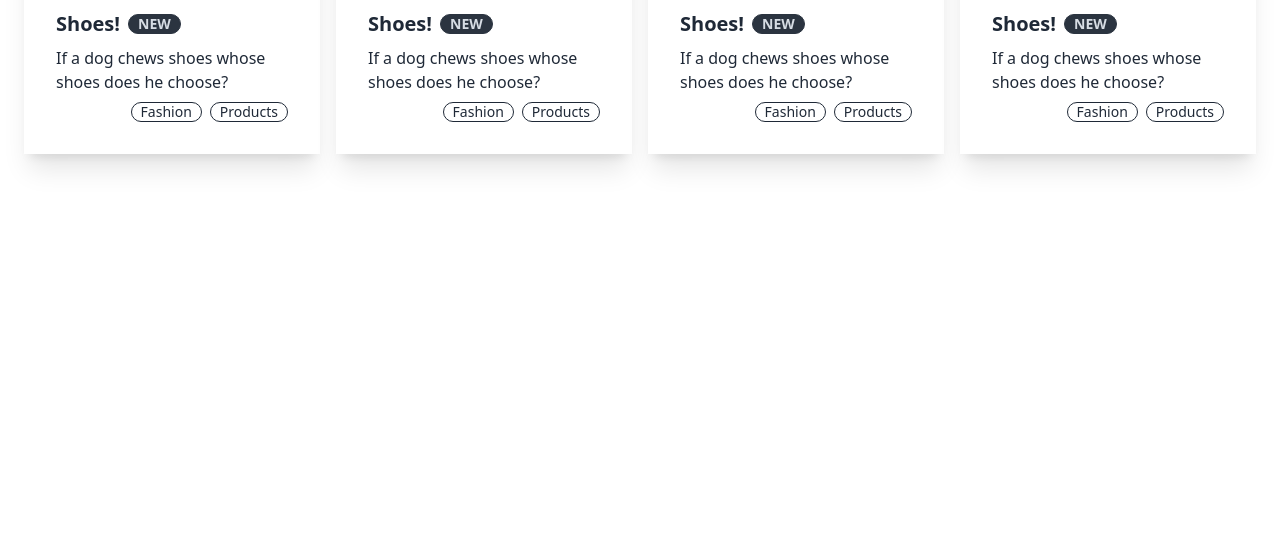
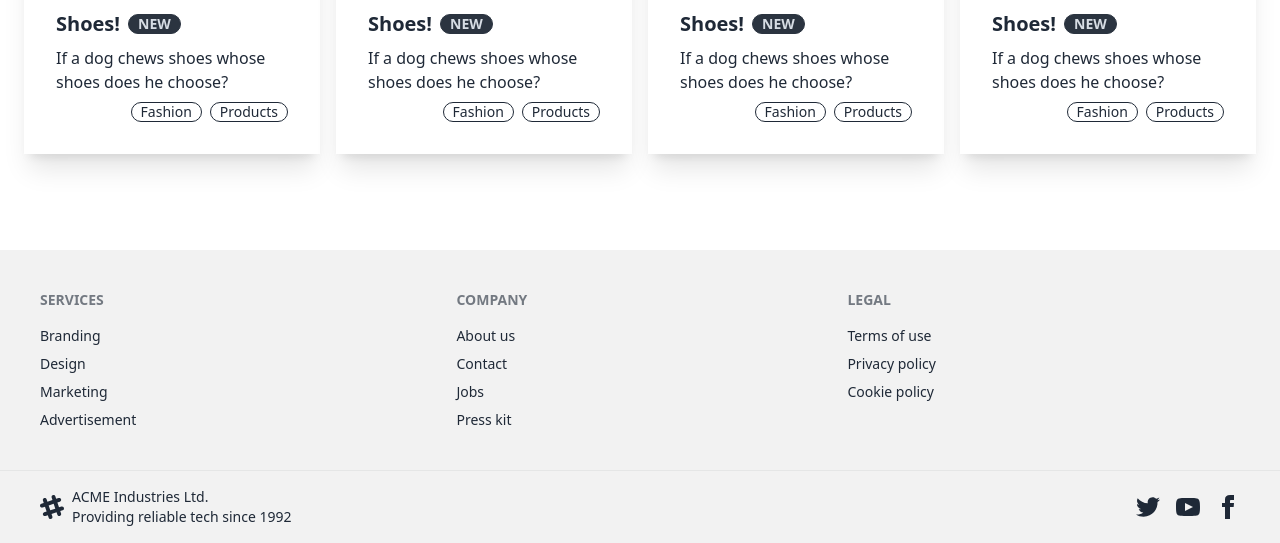
Before and after one commit to SaraAliMohammed/tailwind-landwind, a website: page src/index.html in a window 1280 px wide. Shown: the part 1798-2341 px from the top of the page. Before the commit the page ends 2048 px from the top, so only its background shows below. Drawn offline with Linux system fonts and the light colour scheme.

Commit message:
Add footer

```diff
--- a/src/index.html
+++ b/src/index.html
@@ -231,6 +231,92 @@
             </div>
         </div>
      </section>
+
+    <!-- Footer -->
+    <footer class="bg-base-200 text-base-content p-10 dark:bg-gray-950 dark:text-white">
+      <div class="footer max-w-screen-xl mx-auto">
+        <nav>
+          <h6 class="footer-title">Services</h6>
+          <a class="link link-hover">Branding</a>
+          <a class="link link-hover">Design</a>
+          <a class="link link-hover">Marketing</a>
+          <a class="link link-hover">Advertisement</a>
+        </nav>
+        <nav>
+          <h6 class="footer-title">Company</h6>
+          <a class="link link-hover">About us</a>
+          <a class="link link-hover">Contact</a>
+          <a class="link link-hover">Jobs</a>
+          <a class="link link-hover">Press kit</a>
+        </nav>
+        <nav>
+          <h6 class="footer-title">Legal</h6>
+          <a class="link link-hover">Terms of use</a>
+          <a class="link link-hover">Privacy policy</a>
+          <a class="link link-hover">Cookie policy</a>
+        </nav>
+      </div>
+    </footer>
+    <footer class="bg-base-200 text-base-content border-base-300 dark:border-gray-300 border-t px-10 py-4 dark:bg-gray-950 dark:text-white">
+      <div class="footer max-w-screen-xl mx-auto">
+        <aside class="grid-flow-col items-center">
+          <svg
+            width="24"
+            height="24"
+            viewBox="0 0 24 24"
+            xmlns="http://www.w3.org/2000/svg"
+            fill-rule="evenodd"
+            clip-rule="evenodd"
+            class="fill-current">
+            <path
+              d="M22.672 15.226l-2.432.811.841 2.515c.33 1.019-.209 2.127-1.23 2.456-1.15.325-2.148-.321-2.463-1.226l-.84-2.518-5.013 1.677.84 2.517c.391 1.203-.434 2.542-1.831 2.542-.88 0-1.601-.564-1.86-1.314l-.842-2.516-2.431.809c-1.135.328-2.145-.317-2.463-1.229-.329-1.018.211-2.127 1.231-2.456l2.432-.809-1.621-4.823-2.432.808c-1.355.384-2.558-.59-2.558-1.839 0-.817.509-1.582 1.327-1.846l2.433-.809-.842-2.515c-.33-1.02.211-2.129 1.232-2.458 1.02-.329 2.13.209 2.461 1.229l.842 2.515 5.011-1.677-.839-2.517c-.403-1.238.484-2.553 1.843-2.553.819 0 1.585.509 1.85 1.326l.841 2.517 2.431-.81c1.02-.33 2.131.211 2.461 1.229.332 1.018-.21 2.126-1.23 2.456l-2.433.809 1.622 4.823 2.433-.809c1.242-.401 2.557.484 2.557 1.838 0 .819-.51 1.583-1.328 1.847m-8.992-6.428l-5.01 1.675 1.619 4.828 5.011-1.674-1.62-4.829z"></path>
+          </svg>
+          <p>
+            ACME Industries Ltd.
+            <br />
+            Providing reliable tech since 1992
+          </p>
+        </aside>
+        <nav class="md:place-self-center md:justify-self-end">
+          <div class="grid grid-flow-col gap-4">
+            <a>
+              <svg
+                xmlns="http://www.w3.org/2000/svg"
+                width="24"
+                height="24"
+                viewBox="0 0 24 24"
+                class="fill-current">
+                <path
+                  d="M24 4.557c-.883.392-1.832.656-2.828.775 1.017-.609 1.798-1.574 2.165-2.724-.951.564-2.005.974-3.127 1.195-.897-.957-2.178-1.555-3.594-1.555-3.179 0-5.515 2.966-4.797 6.045-4.091-.205-7.719-2.165-10.148-5.144-1.29 2.213-.669 5.108 1.523 6.574-.806-.026-1.566-.247-2.229-.616-.054 2.281 1.581 4.415 3.949 4.89-.693.188-1.452.232-2.224.084.626 1.956 2.444 3.379 4.6 3.419-2.07 1.623-4.678 2.348-7.29 2.04 2.179 1.397 4.768 2.212 7.548 2.212 9.142 0 14.307-7.721 13.995-14.646.962-.695 1.797-1.562 2.457-2.549z"></path>
+              </svg>
+            </a>
+            <a>
+              <svg
+                xmlns="http://www.w3.org/2000/svg"
+                width="24"
+                height="24"
+                viewBox="0 0 24 24"
+                class="fill-current">
+                <path
+                  d="M19.615 3.184c-3.604-.246-11.631-.245-15.23 0-3.897.266-4.356 2.62-4.385 8.816.029 6.185.484 8.549 4.385 8.816 3.6.245 11.626.246 15.23 0 3.897-.266 4.356-2.62 4.385-8.816-.029-6.185-.484-8.549-4.385-8.816zm-10.615 12.816v-8l8 3.993-8 4.007z"></path>
+              </svg>
+            </a>
+            <a>
+              <svg
+                xmlns="http://www.w3.org/2000/svg"
+                width="24"
+                height="24"
+                viewBox="0 0 24 24"
+                class="fill-current">
+                <path
+                  d="M9 8h-3v4h3v12h5v-12h3.642l.358-4h-4v-1.667c0-.955.192-1.333 1.115-1.333h2.885v-5h-3.808c-3.596 0-5.192 1.583-5.192 4.615v3.385z"></path>
+              </svg>
+            </a>
+          </div>
+        </nav>
+      </div>
+    </footer>
+
     <script src="./js/index.js"></script>
 </body>
 
```
Also changed, not shown: dist/css/style.css.
